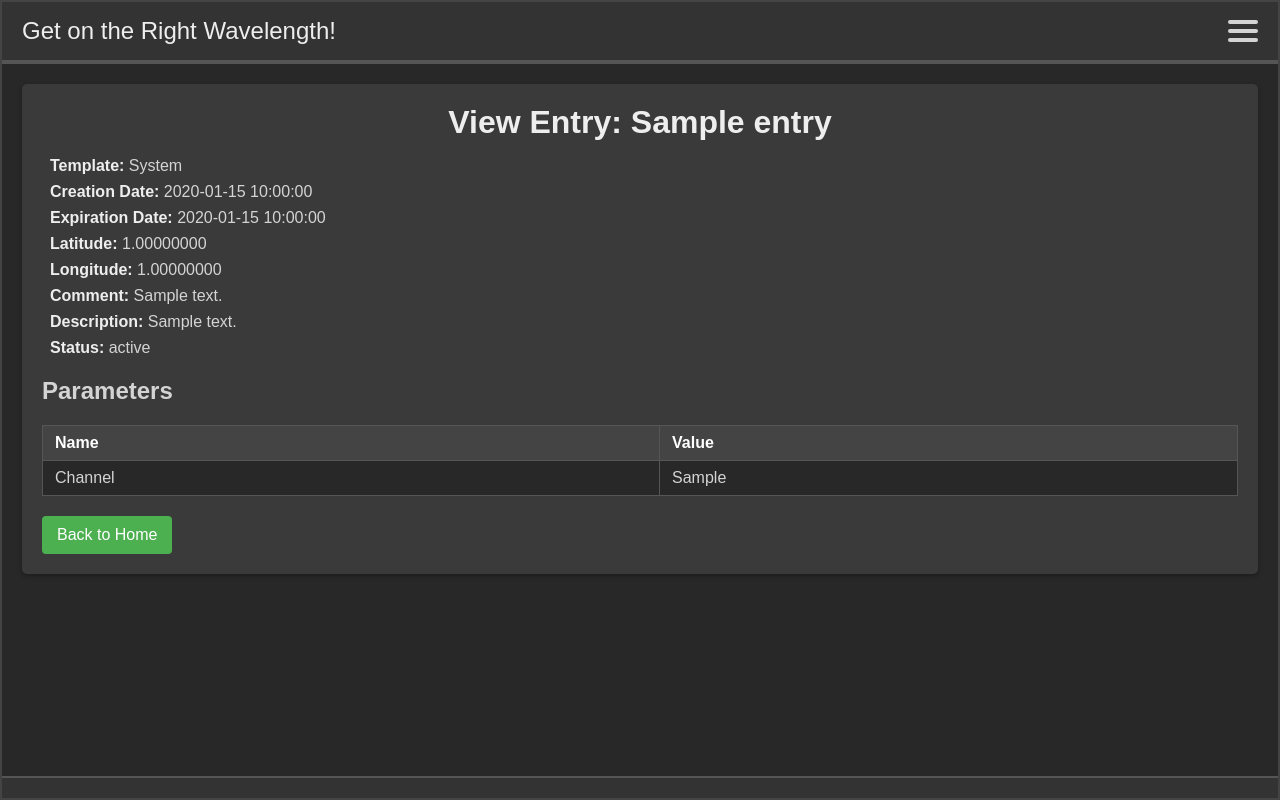
After one commit to starepiernikowe/freequence.org, a PHP site: page /entry/view?id=1 in a window 1280 px wide. The commit adds this page. Run offline with PHP 8.4, Linux system fonts and the light colour scheme; the visitor is signed in with stand-in values (Sample User, id 1); data comes from the database, SQL or seed files in the repository; tables that the repository leaves empty hold one stand-in row (values such as "Sample post"); a stand-in replaces the project's code that opens the database connection; some libraries are stand-ins or nearby versions.

Commit message:
feat: Implement View Entry functionality and styling
Added Entry::getEntryById method to fetch a single entry and its parameters.

Created EntryController::view method to handle displaying entry details.

Created app/views/entries/view.php to display entry details, including:

  - Basic entry information (name, template, dates, location, comment, status).

  - Dynamic parameters displayed in a table.

  - Conditional display of the description.

  - Handling of different parameter data types (boolean, enum, others).

Added link to view entries from the home page (home.php).

Added route for /entry/view in index.php.

Styled the view.php page to be consistent with the overall application theme:

  - Added wrapper divs with CSS classes for targeted styling.

  - Used a table for parameter display.

 - Added back to home button.

  - Applied dark theme colors and spacing.

Fixed issue in HomeController to display the users entries.

Updated seed.sql file

Changed add.php file to correctly display dynamic parameters

```diff
--- a/app/controllers/EntryController.php
+++ b/app/controllers/EntryController.php
@@ -1,7 +1,7 @@
 <?php
 require_once BASE_PATH . 'app/models/Entry.php';
 require_once BASE_PATH . 'app/models/Template.php';
-require_once BASE_PATH . 'app/models/EntryDetail.php'; // Add this line
+require_once BASE_PATH . 'app/models/EntryDetail.php';
 
 class EntryController {
 
@@ -18,7 +18,7 @@ class EntryController {
     }
 
     public function create($view_data = []) {
-        if (!isset($_SESSION['user_id'])) {
+         if (!isset($_SESSION['user_id'])) {
             redirect('login');
         }
         if ($_SERVER['REQUEST_METHOD'] === 'POST') {
@@ -81,7 +81,7 @@ class EntryController {
                 if ($newEntryId) {
                     // Handle dynamic parameters
                     if (isset($_POST['parameters']) && is_array($_POST['parameters'])) {
-                        $entryDetailModel = new EntryDetail(); // Instantiate EntryDetail model
+                        $entryDetailModel = new EntryDetail();
                         foreach ($_POST['parameters'] as $parameterId => $value) {
                             // Sanitize the value
                             $value = trim(htmlspecialchars($value));
@@ -98,7 +98,7 @@ class EntryController {
                                             'value' => $value,
                                             'is_option' => 0, // Assuming not an option for now
                                         ]);
-                                    } else {  // Log or handle invalid parameter ID (security)
+                                    } else {
                                         error_log("Invalid parameter ID: $parameterId");
                                     }
                             } else { //if parameter id doesn't exist, it will be custom.
@@ -131,4 +131,29 @@ class EntryController {
             }
         }
     }
+    public function view($view_data = []) {
+        // Authorization check
+        if (!isset($_SESSION['user_id'])) {
+            redirect('login');
+        }
+
+        // Get entry ID from the URL (query parameter)
+        $entryId = isset($_GET['id']) ? (int)$_GET['id'] : null;
+
+        if (!$entryId) {
+            // Handle missing or invalid entry ID (e.g., show an error, redirect)
+            echo "Invalid entry ID."; // Replace with a proper error message/redirection
+            exit;
+        }
+
+        $entryModel = new Entry();
+        $entry = $entryModel->getEntryById($entryId);
+        //If entry do not exist, or do not belong to user, exit.
+        if (!$entry || $entry['user_id'] !== $_SESSION['user_id']) {
+             echo "Entry not found or access denied.";
+             exit;
+        }
+        $view_data['entry'] = $entry;
+        require_once BASE_PATH . 'app/views/entries/view.php';
+    }
 }
--- a/app/models/Entry.php
+++ b/app/models/Entry.php
@@ -42,8 +42,83 @@ class Entry {
 }
 
     public function getEntriesByUserId($userId) {
-        $stmt = $this->db->prepare("SELECT * FROM entries WHERE user_id = ?");
+        $stmt = $this->db->prepare("SELECT * FROM entries WHERE user_id = ? AND is_active = 1"); // Added is_active check
         $stmt->execute([$userId]);
         return $stmt->fetchAll(PDO::FETCH_ASSOC);
     }
+    public function getEntryById($entryId) {
+        $stmt = $this->db->prepare("
+            SELECT
+                e.*,
+                t.name AS template_name,
+                t.user_id AS template_user_id,
+                p.name AS parameter_name,
+                p.data_type AS parameter_data_type,
+                p.options AS parameter_options,
+                ed.value AS parameter_value,
+                ed.parameter_id AS parameter_id,
+                ed.custom_parameter_name AS custom_parameter_name
+            FROM
+                entries AS e
+            INNER JOIN
+                templates AS t ON e.template_id = t.id
+            LEFT JOIN
+                entry_details AS ed ON e.id = ed.entry_id
+            LEFT JOIN
+                parameters AS p ON ed.parameter_id = p.id
+            WHERE
+                e.id = ? AND e.is_active = 1
+        ");
+        $stmt->execute([$entryId]);
+
+        $entryData = [];
+        while ($row = $stmt->fetch(PDO::FETCH_ASSOC)) {
+            // First row: initialize entry data
+            if (empty($entryData)) {
+                $entryData = [
+                    'id' => $row['id'],
+                    'user_id' => $row['user_id'],
+                    'template_id' => $row['template_id'],
+                    'template_name' => $row['template_name'],
+                    'entry_name' => $row['entry_name'],
+                    'creation_date' => $row['creation_date'],
+                    'expiration_date' => $row['expiration_date'],
+                    'location_lat' => $row['location_lat'],
+                    'location_lng' => $row['location_lng'],
+                    'comment' => $row['comment'],
+                    'description' => $row['description'],
+                    'entry_type' => $row['entry_type'],
+                    'status' => $row['status'],
+                    'parent_entry_id' => $row['parent_entry_id'],
+                    'parameters' => [], // Initialize an empty array for parameters
+                ];
             }
+
+            // Add parameter details to the parameters array
+            if ($row['parameter_id']) {
+                //Regular parameter
+                $entryData['parameters'][$row['parameter_id']] = [
+                    'id' => $row['parameter_id'],
+                    'name' => $row['parameter_name'],
+                    'data_type' => $row['parameter_data_type'],
+                    'options' => $row['parameter_options'],
+                    'value' => $row['parameter_value'],
+                ];
+
+            } elseif ($row['custom_parameter_name']) {
+                // Custom parameter (no parameter_id, use custom name as key)
+
+                $entryData['parameters'][$row['custom_parameter_name']] = [
+                  'id' => null,
+                  'name' => $row['custom_parameter_name'],
+                  'data_type' => 'text', //Assume text for custom
+                  'options' => null,
+                  'value' => $row['parameter_value'],
+                ];
+
+            }
+        }
+    // If entry is not found fetch will return false
+    return $entryData ? $entryData : false;
+    }
+}
--- /dev/null
+++ b/app/views/entries/view.php
@@ -0,0 +1,56 @@
+<?php ob_start(); ?>
+
+<div class="entry-view">
+    <h1>View Entry: <?php echo htmlspecialchars($view_data['entry']['entry_name']); ?></h1>
+
+    <div class="entry-details">
+        <p><strong>Template:</strong> <?php echo htmlspecialchars($view_data['entry']['template_name']); ?></p>
+        <p><strong>Creation Date:</strong> <?php echo htmlspecialchars($view_data['entry']['creation_date']); ?></p>
+        <p><strong>Expiration Date:</strong> <?php echo htmlspecialchars($view_data['entry']['expiration_date']); ?></p>
+        <p><strong>Latitude:</strong> <?php echo htmlspecialchars($view_data['entry']['location_lat']); ?></p>
+        <p><strong>Longitude:</strong> <?php echo htmlspecialchars($view_data['entry']['location_lng']); ?></p>
+        <?php if ($view_data['entry']['comment']): ?>
+            <p><strong>Comment:</strong> <?php echo htmlspecialchars($view_data['entry']['comment']); ?></p>
+        <?php endif; ?>
+        <?php if ($view_data['entry']['description']): ?>
+            <p><strong>Description:</strong> <?php echo htmlspecialchars($view_data['entry']['description']); ?></p>
+        <?php endif; ?>
+        <p><strong>Status:</strong> <?php echo htmlspecialchars($view_data['entry']['status']); ?></p>
+    </div>
+
+    <h2>Parameters</h2>
+    <div class="entry-parameters">
+    <?php if (!empty($view_data['entry']['parameters'])): ?>
+        <table class="parameter-table">
+            <thead>
+                <tr>
+                    <th>Name</th>
+                    <th>Value</th>
+                </tr>
+            </thead>
+            <tbody>
+                <?php foreach ($view_data['entry']['parameters'] as $parameter): ?>
+                    <tr>
+                        <td><?php echo htmlspecialchars($parameter['name']); ?></td>
+                        <td>
+                            <?php
+                            if ($parameter['data_type'] === 'boolean') {
+                                echo $parameter['value'] === '1' ? 'Yes' : 'No';
+                            } else {
+                                echo htmlspecialchars($parameter['value']);
+                            }
+                            ?>
+                        </td>
+                    </tr>
+                <?php endforeach; ?>
+            </tbody>
+        </table>
+    <?php else: ?>
+        <p>No parameters for this entry.</p>
+    <?php endif; ?>
+    </div>
+     <a href="/home" class="back-button">Back to Home</a>
+</div>
+
+<?php $content = ob_get_clean(); ?>
+<?php include BASE_PATH . 'app/views/layout.php'; ?>
--- a/index.php
+++ b/index.php
@@ -26,8 +26,9 @@ $routes = [
     'logout' => ['controller' => 'LoginController', 'method' => 'logout', 'auth' => true, 'title' => 'Logout'],
     'home' => ['controller' => 'HomeController', 'method' => 'index', 'auth' => true, 'title' => 'Home'],
     'add_entry' => ['controller' => 'EntryController', 'method' => 'add', 'auth' => true, 'title' => 'Add Entry'],
-    'entry/create' => ['controller' => 'EntryController', 'method' => 'create', 'auth' => true, 'title' => 'Add Entry'], // For form submission
+    'entry/create' => ['controller' => 'EntryController', 'method' => 'create', 'auth' => true, 'title' => 'Add Entry'],
     'templates/parameters' => ['controller' => 'TemplateController', 'method' => 'getParameters', 'auth' => true, 'title' => 'Get Template Parameters'],
+    'entry/view' => ['controller' => 'EntryController', 'method' => 'view', 'auth' => true, 'title' => 'View Entry'], // Add this line
 ];
 
 // Route handling
--- a/public/css/style.css
+++ b/public/css/style.css
@@ -1,12 +1,16 @@
 /* General Styles */
-*, *::before, *::after { /* Apply to all elements */
+*,
+*::before,
+*::after {
     box-sizing: border-box;
 }
 
 body {
     font-family: sans-serif;
-    background-color: #1e1e1e; /* Dark background */
-    color: #d4d4d4; /* Light text */
+    background-color: #1e1e1e;
+    /* Dark background */
+    color: #d4d4d4;
+    /* Light text */
     margin: 0;
     padding: 0;
     display: flex;
@@ -16,43 +20,61 @@ body {
 }
 
 .container {
-    width: 100%; /* Full width */
-    border: 2px solid #444; /* Main border */
+    width: 100%;
+    /* Full width */
+    border: 2px solid #444;
+    /* Main border */
     background-color: #282828;
     box-shadow: 0 4px 8px rgba(0, 0, 0, 0.5);
-    display: flex;         /* Add flexbox to container */
-    flex-direction: column; /* Stack children vertically */
-    min-height: 100vh; /* Full viewport height */
+    display: flex;
+    /* Add flexbox to container */
+    flex-direction: column;
+    /* Stack children vertically */
+    min-height: 100vh;
+    /* Full viewport height */
 }
 
 .top-bar {
-    background-color: #333; /* Top border color */
+    background-color: #333;
+    /* Top border color */
     padding: 15px 20px;
-    border-bottom: 4px solid #555; /* Wider top border */
+    border-bottom: 4px solid #555;
+    /* Wider top border */
     display: flex;
     justify-content: space-between;
     align-items: center;
-    flex-shrink: 0;       /* Prevent shrinking */
+    flex-shrink: 0;
+    /* Prevent shrinking */
 }
-.site-title{
+
+.site-title {
     font-size: 1.5em;
     color: #eee;
-    margin-right: auto; /* Push the title to the left, give it space */
+    margin-right: auto;
+    /* Push the title to the left, give it space */
+}
 
-}
 .bottom-bar {
-    background-color: #333; /* Bottom border color */
+    background-color: #333;
+    /* Bottom border color */
     padding: 10px 20px;
-    border-top: 2px solid #555; /* Narrower bottom border */
-    flex-shrink: 0;       /* Prevent shrinking */
+    border-top: 2px solid #555;
+    /* Narrower bottom border */
+    flex-shrink: 0;
+    /* Prevent shrinking */
 }
 
 .main-content {
     padding: 20px;
-    flex-grow: 1;       /* Allow content to grow to fill space */
-    overflow-y: auto;    /* Add scrollbar if content overflows */
+    flex-grow: 1;
+    /* Allow content to grow to fill space */
+    overflow-y: auto;
+    /* Add scrollbar if content overflows */
 }
+
+
 /* Hamburger Menu */
+
 .hamburger-menu {
     cursor: pointer;
     display: flex;
@@ -60,7 +82,8 @@ body {
     justify-content: space-between;
     width: 30px;
     height: 22px;
-    flex-shrink: 0; /* Prevent hamburger menu from shrinking */
+    flex-shrink: 0;
+    /* Prevent hamburger menu from shrinking */
 }
 
 .hamburger-menu div {
@@ -69,18 +92,24 @@ body {
     background-color: #d4d4d4;
     border-radius: 2px;
 }
+
+
 /* Nav Menu Styles */
+
 .nav-menu {
     position: fixed;
     top: 0;
-    right: -300px; /* Initially hidden */
+    right: -300px;
+    /* Initially hidden */
     width: 250px;
     height: 100%;
     background-color: #333;
     box-shadow: -2px 0 5px rgba(0, 0, 0, 0.5);
     transition: right 0.3s ease-in-out;
-    z-index: 100; /* Ensure it's on top */
-    overflow-y: auto; /* Allow scrolling if content overflows */
+    z-index: 100;
+    /* Ensure it's on top */
+    overflow-y: auto;
+    /* Allow scrolling if content overflows */
 }
 
 .nav-menu.open {
@@ -97,51 +126,56 @@ body {
 }
 
 .nav-content {
-    padding: 50px 20px 20px; /* Add some top padding to account for close button */
+    padding: 50px 20px 20px;
+    /* Add some top padding to account for close button */
     display: flex;
     flex-direction: column;
-
 }
 
-.nav-content a{
+.nav-content a {
     color: #d4d4d4;
     text-decoration: none;
     padding: 10px 5px;
     margin-bottom: 5px;
     border-bottom: 1px solid #444;
-    transition: background-color: 0.2s;
-    display: block; /* Make the links block-level for easier styling/clicking */
+    transition: background-color 0.2s;
+    display: block;
+    /* Make the links block-level for easier styling/clicking */
+}
 
-}
 .nav-content a:hover {
     background-color: #444;
 }
 
+
 /* Form Styles */
+
 .form-container {
-    background-color: #3a3a3a; /* Creamy dark */
+    background-color: #3a3a3a;
+    /* Creamy dark */
     padding: 20px;
     border-radius: 5px;
     box-shadow: 0 2px 4px rgba(0, 0, 0, 0.3);
     margin: 0 auto;
-    max-width: 500px; /* Adjust as needed */
-    text-align: center; /*Center content*/
-
+    max-width: 500px;
+    /* Adjust as needed */
+    text-align: center;
+    /*Center content*/
 }
 
 .form-container h1 {
     margin-top: 0;
     margin-bottom: 20px;
-    color: #eee
+    color: #eee;
 }
 
 .form-container input[type="text"],
 .form-container input[type="email"],
 .form-container input[type="password"],
 .form-container textarea,
-.form-container select
- {
-    width: 100%; /* Full width within the container */
+.form-container select {
+    width: 100%;
+    /* Full width within the container */
     padding: 10px;
     margin-bottom: 10px;
     border: 1px solid #555;
@@ -150,11 +184,17 @@ body {
     border-radius: 4px;
     /* Remove explicit width and let box-sizing handle it */
 }
-.form-container textarea{ /*limit the resize*/
+
+.form-container textarea {
+    /*limit the resize*/
     resize: vertical;
-    min-height: 80px; /* Or whatever minimum height you prefer */
+    min-height: 80px;
+    /* Or whatever minimum height you prefer */
 }
+
+
 /* Override browser autofill styles */
+
 .form-container input:-webkit-autofill,
 .form-container input:-webkit-autofill:hover,
 .form-container input:-webkit-autofill:focus,
@@ -164,38 +204,48 @@ body {
 .form-container select:-webkit-autofill,
 .form-container select:-webkit-autofill:hover,
 .form-container select:-webkit-autofill:focus {
-    -webkit-text-fill-color: #d4d4d4; /* Your desired text color */
-    -webkit-box-shadow: 0 0 0px 1000px #282828 inset; /* Your desired background color */
-    transition: background-color 5000s ease-in-out 0s; /* Delay the transition */
+    -webkit-text-fill-color: #d4d4d4;
+    /* Your desired text color */
+    -webkit-box-shadow: 0 0 0px 1000px #282828 inset;
+    /* Your desired background color */
+    transition: background-color 5000s ease-in-out 0s;
+    /* Delay the transition */
 }
+
 .form-container input[type="text"]::placeholder,
 .form-container input[type="email"]::placeholder,
 .form-container input[type="password"]::placeholder,
 .form-container textarea::placeholder,
-.form-container select::placeholder{
+.form-container select::placeholder {
     color: #777;
 }
 
 .form-container button[type="submit"] {
-    background-color: #4CAF50; /* Example button color - adjust as you like */
+    background-color: #4caf50;
+    /* Example button color - adjust as you like */
     color: white;
     padding: 10px 20px;
     border: none;
     border-radius: 4px;
     cursor: pointer;
-    transition: background-color: 0.3s;
+    transition: background-color 0.3s;
 }
 
 .form-container button[type="submit"]:hover {
     background-color: #367c39;
 }
+
 .error {
     color: #ff6347;
     margin-bottom: 15px;
     text-align: center;
 }
+
+
 /* Dynamic input Styles */
-.form-container .dynamic-input { /* Style for dynamically added inputs */
+
+.form-container .dynamic-input {
+    /* Style for dynamically added inputs */
     width: 100%;
     padding: 10px;
     margin-bottom: 10px;
@@ -205,11 +255,13 @@ body {
     border-radius: 4px;
 }
 
+
 /* Remove number input arrows - Unified */
+
 .form-container input[type="number"],
-.form-container .dynamic-input[type="number"]
- {
-  -moz-appearance: textfield; /* Firefox */
+.form-container .dynamic-input[type="number"] {
+    -moz-appearance: textfield;
+    /* Firefox */
 }
 
 .form-container input[type="number"]::-webkit-inner-spin-button,
@@ -220,7 +272,9 @@ body {
     margin: 0;
 }
 
+
 /* Checkbox Styling (Unified) */
+
 .form-container input[type="checkbox"],
 .form-container .dynamic-input[type="checkbox"] {
     appearance: none;
@@ -236,13 +290,14 @@ body {
 
 .form-container input[type="checkbox"]:checked,
 .form-container .dynamic-input[type="checkbox"]:checked {
-    background-color: #4CAF50;
-    border-color: #4CAF50;
+    background-color: #4caf50;
+    border-color: #4caf50;
 }
 
 .form-container input[type="checkbox"]:checked::before,
 .form-container .dynamic-input[type="checkbox"]:checked::before {
-    content: '\2713'; /* Unicode checkmark */
+    content: '\2713';
+    /* Unicode checkmark */
     display: block;
     text-align: center;
     color: #fff;
@@ -252,28 +307,101 @@ body {
 .form-container input[type="checkbox"]:focus,
 .form-container .dynamic-input[type="checkbox"]:focus {
     box-shadow: 0 0 3px 2px #68a26b;
-    border-color: #4CAF50;
+    border-color: #4caf50;
 }
 
+
 /* Responsive adjustments */
+
 @media (max-width: 768px) {
-    .nav-menu{
+    .nav-menu {
         width: 100%;
         right: -100%;
     }
-    .form-container{
+
+    .form-container {
         max-width: 90%;
     }
-    .top-bar{
-        padding: 15px 10px; /* Reduce padding on smaller screens */
 
+    .top-bar {
+        padding: 15px 10px;
+        /* Reduce padding on smaller screens */
     }
-   /* .hamburger-menu{  <- Removed margin-top
+
+    /* .hamburger-menu{  <- Removed margin-top
             margin-top: 10px;
         }*/
-    .site-title{
+    .site-title {
         font-size: 1.2em;
-         margin-right: 0; /* Reset margin on smaller screens */
-
+        margin-right: 0;
+        /* Reset margin on smaller screens */
     }
 }
+
+
+/* Entry View Styles */
+
+.entry-view {
+    background-color: #3a3a3a;
+    padding: 20px;
+    border-radius: 5px;
+    box-shadow: 0 2px 4px rgba(0, 0, 0, 0.3);
+    margin-bottom: 20px;
+    /* Add some spacing below the view */
+}
+
+.entry-view h1 {
+    color: #eee;
+    margin-top: 0;
+    margin-bottom: 1rem;
+    text-align: center;
+}
+
+.entry-details p {
+    margin: 0.5rem;
+}
+
+.entry-details strong {
+    color: #eee;
+}
+
+.entry-parameters {
+    margin-top: 20px;
+}
+
+.parameter-table {
+    width: 100%;
+    border-collapse: collapse;
+    margin-top: 10px;
+}
+
+.parameter-table th,
+.parameter-table td {
+    padding: 8px 12px;
+    border: 1px solid #555;
+    text-align: left;
+}
+
+.parameter-table th {
+    background-color: #444;
+    color: #fff;
+}
+
+.parameter-table td {
+    background-color: #282828;
+}
+
+.back-button {
+    display: inline-block;
+    padding: 10px 15px;
+    background-color: #4caf50;
+    color: white;
+    text-decoration: none;
+    border-radius: 4px;
+    margin-top: 20px;
+    transition: background-color 0.3s ease;
+}
+
+.back-button:hover {
+    background-color: #367c39;
+}
```
Also changed, not shown: app/controllers/HomeController.php (+12 -1 lines), app/views/home.php (+16 -11 lines), database/freequence.sql (+29 -12 lines), database/tables.html (+38 -15 lines). Lines whose indentation alone changed are shown as unchanged.
